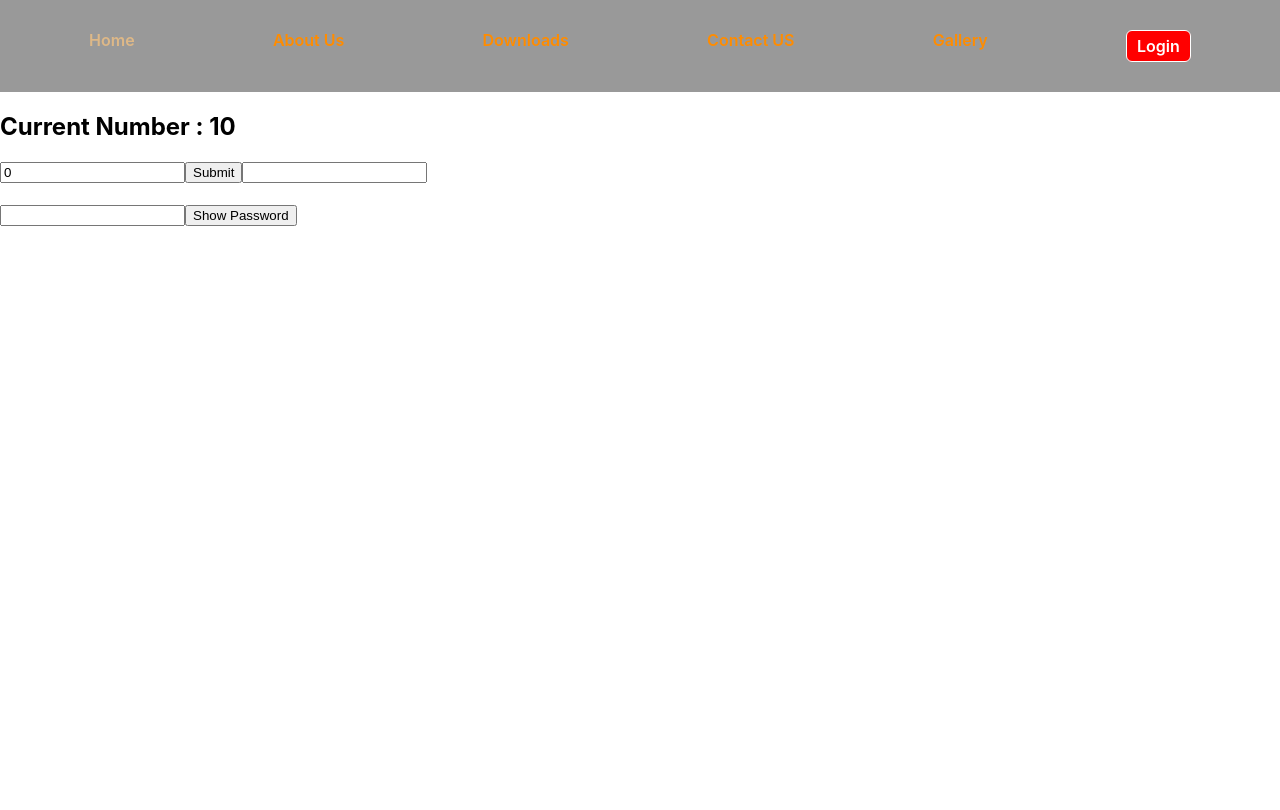
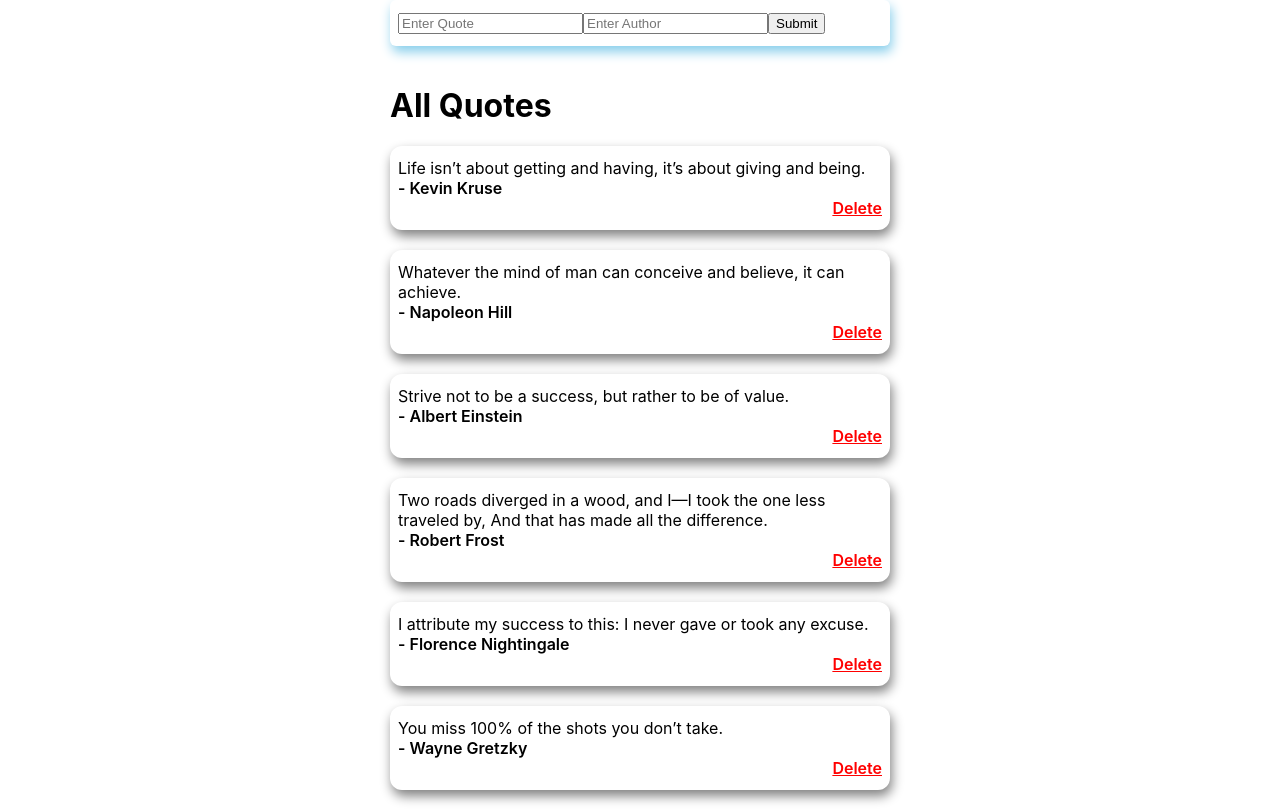
Before and after one commit to udbhavpushkar/ravelclawn-ns, a React (Create React App) app: page / in a window 1280 px wide. Built offline with nearby package versions, Linux system fonts and the light colour scheme.

Commit message:
props, useeffect and crud

```diff
--- a/src/App.js
+++ b/src/App.js
@@ -1,6 +1,7 @@
 import Counting from "./components/Counting" //"./components/Counting/index.js"
 import Navbar from "./components/navbar"
 import NumberGame from "./components/NumberGame"
+import Quotes from "./components/Quotes"
 
 // node -v
 //JSX =>
@@ -10,9 +11,10 @@ import NumberGame from "./components/NumberGame"
 function App() {
   return (
     <div>
-      <Navbar />
+      {/* <Navbar /> */}
       {/* <Counting /> */}
-      <NumberGame />
+      {/* <NumberGame /> */}
+      <Quotes />
     </div>
   )
 }
--- /dev/null
+++ b/src/components/Quotes/index.js
@@ -0,0 +1,98 @@
+import React, { useState, useEffect } from "react"
+import QuoteBox from "./quoteBox"
+import "./style.css"
+
+const data = [
+  {
+    quote: "Life isn’t about getting and having, it’s about giving and being.",
+    author: "Kevin Kruse",
+  },
+  {
+    quote: "Whatever the mind of man can conceive and believe, it can achieve.",
+    author: "Napoleon Hill",
+  },
+  {
+    quote: "Strive not to be a success, but rather to be of value.",
+    author: "Albert Einstein",
+  },
+  {
+    quote: "Two roads diverged in a wood, and I—I took the one less traveled by, And that has made all the difference.",
+    author: "Robert Frost",
+  },
+  {
+    quote: "I attribute my success to this: I never gave or took any excuse.",
+    author: "Florence Nightingale",
+  },
+  {
+    quote: "You miss 100% of the shots you don’t take.",
+    author: "Wayne Gretzky",
+  },
+]
+// CRUD => Create, Read, Delete, Update
+const Quotes = () => {
+  const [quoteData, setQuoteData] = useState(data)
+
+  // State varibles to control input fields
+  const [quote, setQuote] = useState("")
+  const [author, setAuthor] = useState("")
+
+  //useEffect without dependency is component on update
+  useEffect(() => {
+    console.log("Something")
+    console.log("Updated in our component")
+  })
+
+  //useEffect with empty dependency array component on mount
+  useEffect(() => {
+    console.log("Componnet")
+    console.log("mounted")
+  }, [])
+
+  useEffect(() => {
+    console.log("Quote is")
+    console.log("been updated")
+  }, [quote])
+
+  const deleteQuote = (i) => {
+    let myData = [...quoteData]
+    myData.splice(i, 1) // delete element of index i from an array
+    setQuoteData(myData) // set the new value of quoteData using special function.
+  }
+
+  const submitQuote = () => {
+    let myData = [...quoteData] // copy all quotes in new variable
+    let newQuote = { quote: quote, author: author } // new element
+    myData.push(newQuote) // add new elemnet in array
+    setQuoteData(myData)
+  }
+
+  return (
+    <div style={{ width: "500px", margin: "auto" }}>
+      <div className="form-wrapper">
+        <input
+          type="text"
+          value={quote}
+          onChange={(e) => {
+            setQuote(e.target.value)
+          }}
+          placeholder="Enter Quote"
+        />
+        <input
+          type="text"
+          value={author}
+          onChange={(e) => {
+            setAuthor(e.target.value)
+          }}
+          placeholder="Enter Author"
+        />
+        <button onClick={submitQuote}>Submit</button>
+      </div>
+      <h1>All Quotes</h1>
+      {quoteData.map((item, index) => {
+        return <QuoteBox item={item} index={index} deleteQuote={deleteQuote} />
+      })}
+    </div>
+  )
+}
+
+export default Quotes
--- /dev/null
+++ b/src/components/Quotes/quoteBox.js
@@ -0,0 +1,20 @@
+import React from "react"
+//item, deleteQuote, index
+const QuoteBox = ({ item, index, deleteQuote }) => {
+  return (
+    <div className="quote-box">
+      <div>{item.quote}</div>
+      <div style={{ fontWeight: "600" }}> - {item.author}</div>
+      <div
+        className="link"
+        onClick={() => {
+          deleteQuote(index)
+        }}
+      >
+        Delete
+      </div>
+    </div>
+  )
+}
+
+export default QuoteBox
--- /dev/null
+++ b/src/components/Quotes/style.css
@@ -0,0 +1,21 @@
+.quote-box{
+  box-shadow: 2px 6px 12px grey;
+  border-radius: 12px;
+  padding: 12px 8px;
+  margin-bottom: 20px;
+}
+
+.link{
+  text-decoration: underline;
+  color: red;
+  font-weight: 600;
+  cursor: pointer;
+  text-align: right;
+}
+
+.form-wrapper{
+  box-shadow: 2px 6px 12px skyblue;
+  border-radius: 6px;
+  padding: 12px 8px;
+  margin-bottom: 40px;
+}
```
